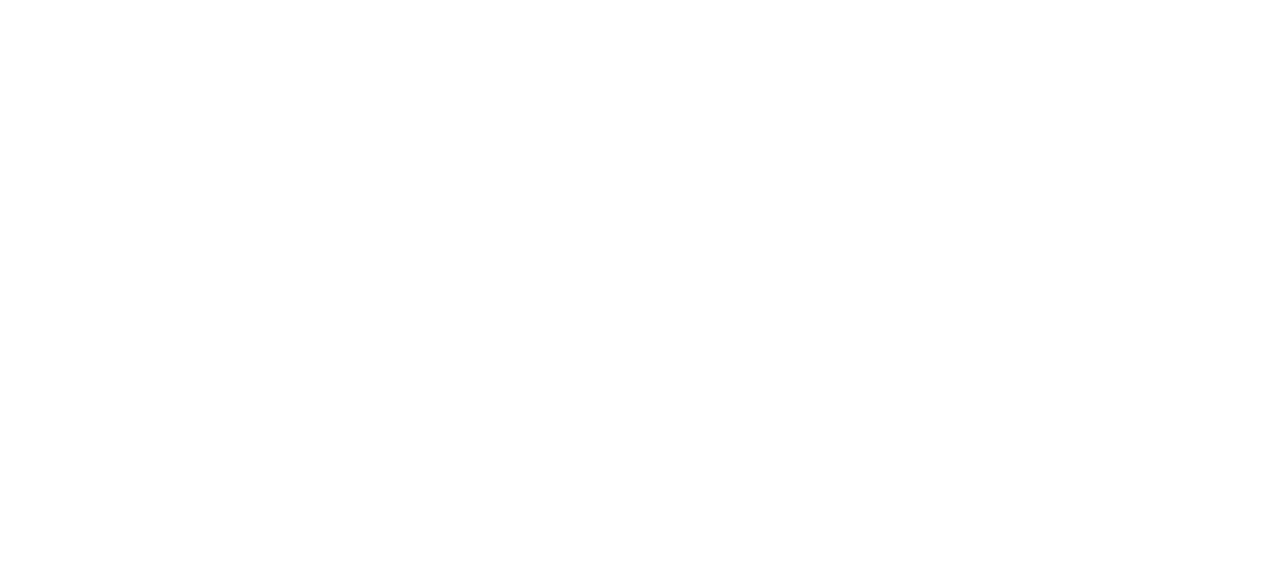
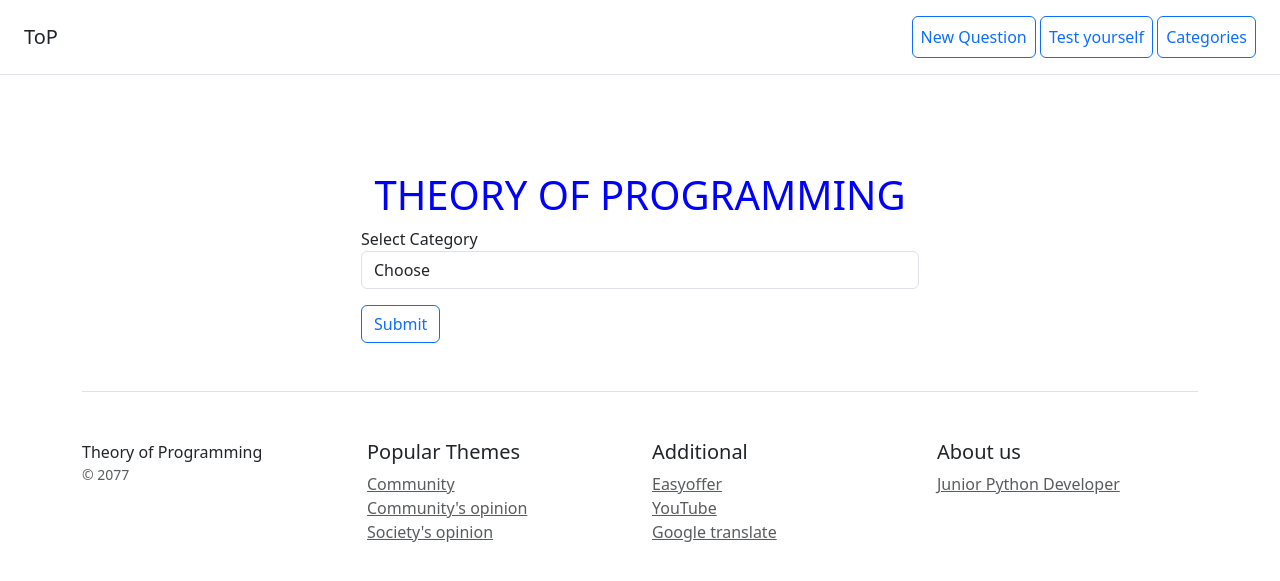
Before and after one commit to zironeed/theory_of_python, a Django app: page / in a window 1280 px wide. Before the commit the part shown is empty. Shown: the top 581 px of the page. Run offline with Django 5.2, Linux system fonts and the light colour scheme; some libraries are stand-ins or nearby versions.

Commit message:
update templates

```diff
--- a/tester_app/templates/tester_app/base.html
+++ b/tester_app/templates/tester_app/base.html
@@ -4,12 +4,12 @@
     <head>
         <meta charset="utf-8">
         <meta name="viewport" content="width=device-width, initial-scale=1">
-        <title>ToP</title>
+        <title>Theory of Programming</title>
         <link href="/static/css/bootstrap.min.css" rel="stylesheet">
     </head>
     <body>
     <div class="d-flex flex-column flex-md-row align-items-center p-3 px-md-4 mb-3 bg-white border-bottom box-shadow">
-        <h5 class="my-0 mr-md-auto font-weight-normal">YO</h5>
+        <h5 class="my-0 mr-md-auto font-weight-normal">ToP</h5>
         <nav class="ms-auto justify-content-end">
             <a class="p-2 btn btn-outline-primary" href="#">New Question</a>
             <a class="p-2 btn btn-outline-primary" href="#">Test yourself</a>
--- a/tester_app/templates/tester_app/main.html
+++ b/tester_app/templates/tester_app/main.html
@@ -1,10 +1,23 @@
-<!DOCTYPE html>
-<html lang="en">
-<head>
-    <meta charset="UTF-8">
-    <title>Title</title>
-</head>
-<body>
+{% extends 'tester_app/base.html' %}
 
-</body>
-</html>
+{% block content %}
+<div class="container mt-5 pt-5">
+    <h1 style="color: blue; text-align: center;">THEORY OF PROGRAMMING</h1>
+
+
+    <div class="col-md-6 mx-auto">
+        <form action="">
+            <div class="form-group">
+                <label for="">Select Category</label>
+                <select name="category" id="" class="form-control">
+                    <option value="Choose">Choose</option>
+                    {% for category in catgories %}
+                    <option value="{{category.name}}">{{category.name}}</option>
+                    {% endfor %}
+                </select>
+            </div>
+            <button class="btn btn-outline-primary mt-3">Submit</button>
+        </form>
+    </div>
+</div>
+{% endblock %}
```
